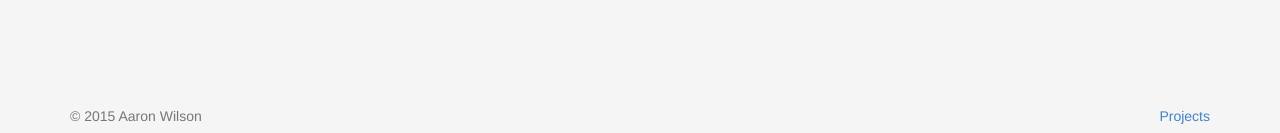
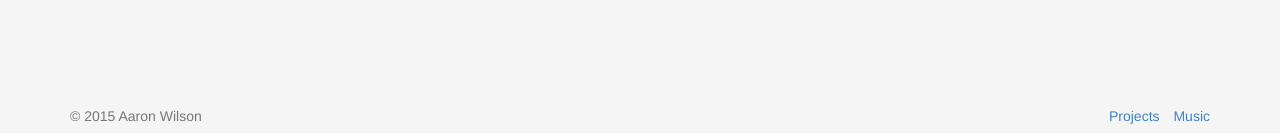
Before and after one commit to aarontwf/limebyte.github.io, a Jekyll site: the page built from projects/index.html, in a window 1280 px wide. Shown: the part 764-897 px from the top of the page. Built offline with Jekyll 4.4.1, drawn with Linux system fonts in a browser that asks for light colours; nearby versions of some CDN libraries.

```diff
--- a/assets/css/theme.css
+++ b/assets/css/theme.css
@@ -115,6 +115,21 @@
     padding: 0;
 }
 
+.footer-links li {
+    display: inline;
+    margin-left: 0;
+    margin-right: 10px;
+}
+
+.footer-links.pull-right li {
+    margin-left: 10px;
+    margin-right: 0;
+}
+
+.footer a:focus, .footer a:hover {
+    text-decoration: none;
+}
+
 #post {
     margin-bottom: 40px;
 }
```
Also changed, not shown: assets/css/home.css (+9 -0 lines).
